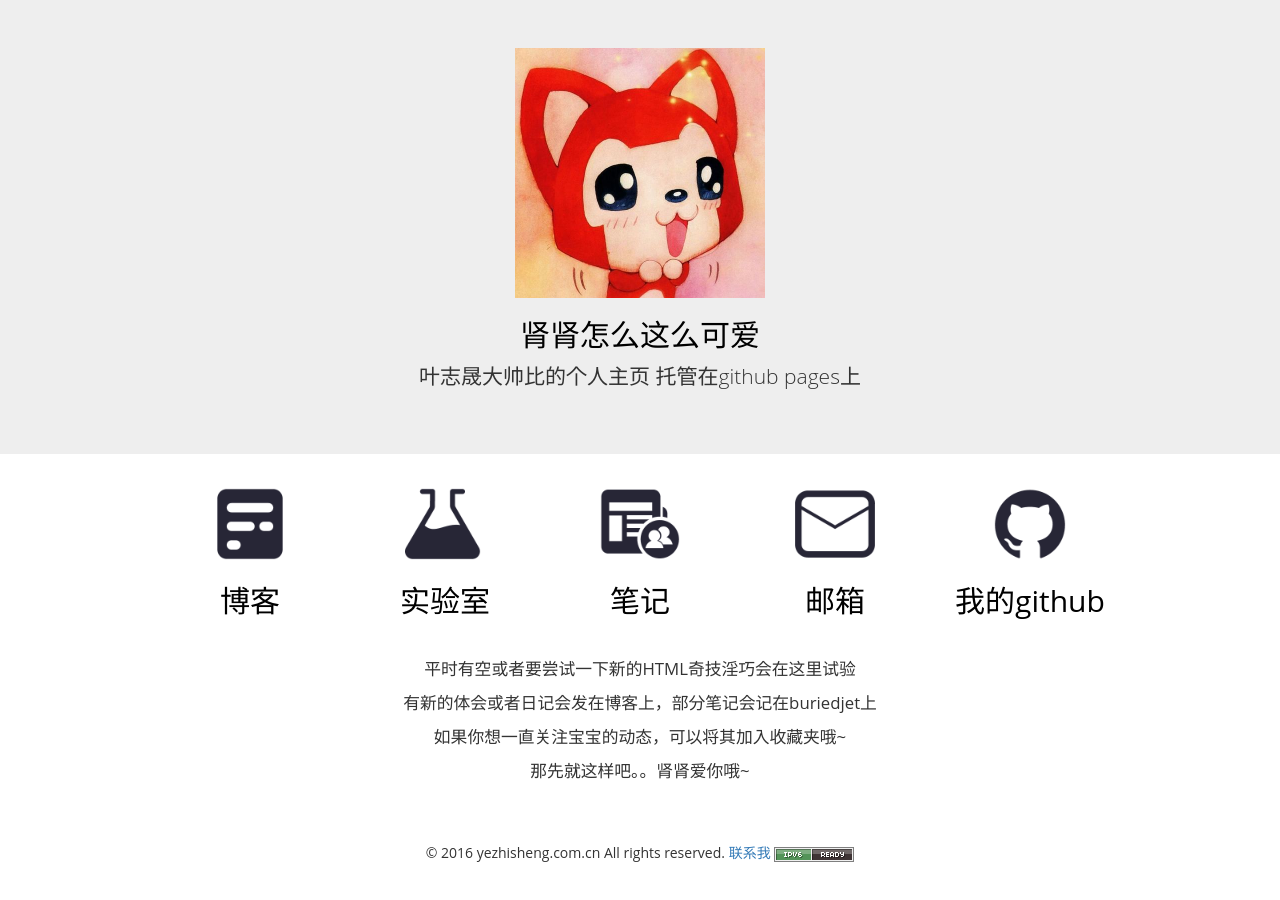
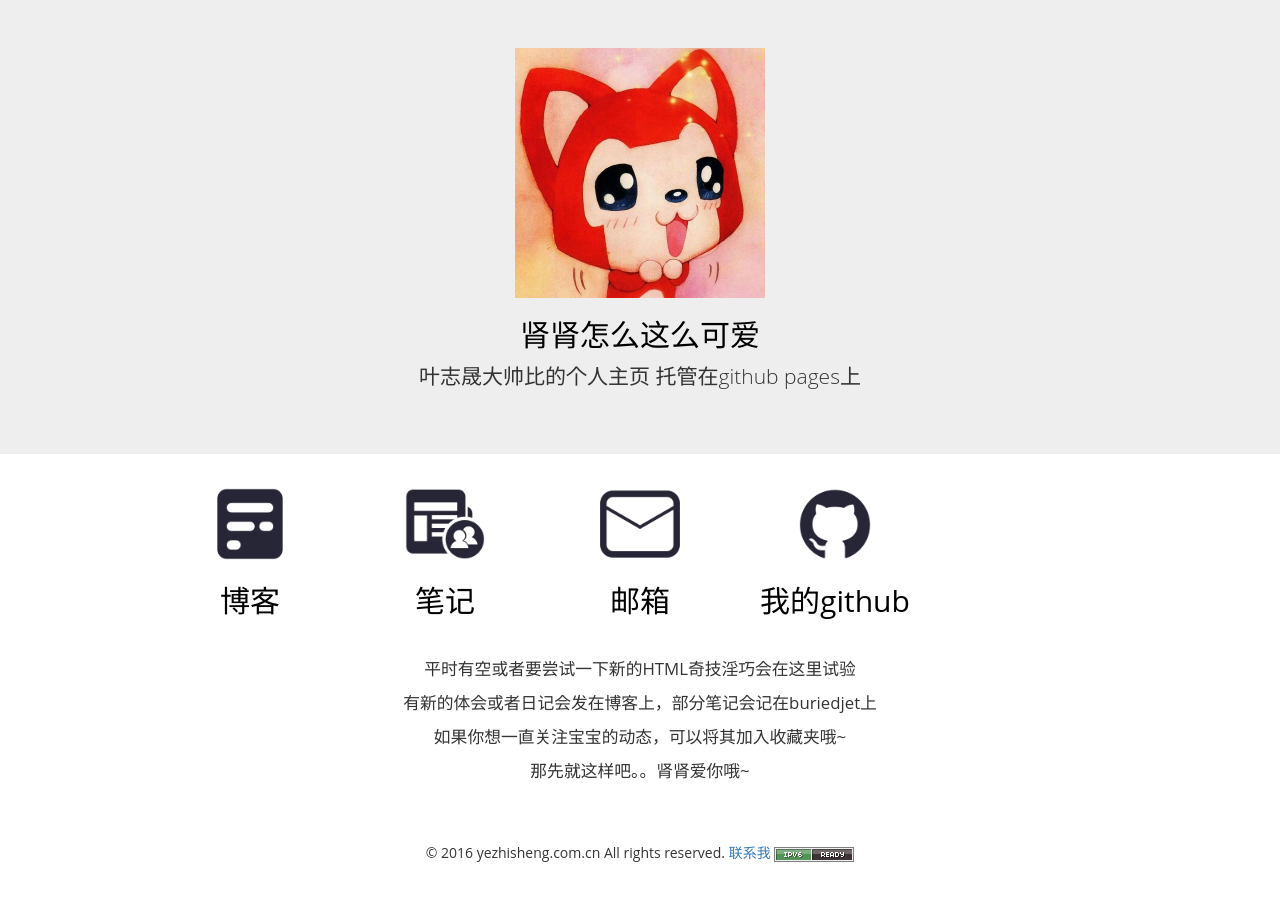
Before and after one commit to yzs981130/homepage_backup, a Jekyll site: the page index.html, which Jekyll copies as it is, in a window 1280 px wide. Built offline with Jekyll 4.4.1, drawn with Linux system fonts in a browser that asks for light colours; comment, search, counter and statistics services are not loaded.

Commit message:
Update index.html

```diff
--- a/index.html
+++ b/index.html
@@ -47,14 +47,7 @@
                         </div>
                     </a>
                 </div>
-                <div class="col-sm-2">
-                    <a href="/lab/" class="item_link" target="_blank">
-                        <div class="item">
-                            <img src="/lab.png" height="80" width="80">
-                            <h2>实验室</h2>
-                        </div>
-                    </a>
-                </div>
+
                 <div class="col-sm-2">
                     <a href="https://buriedjet.com/author/yzs981130/" class="item_link" target="_blank">
                         <div class="item">
```
